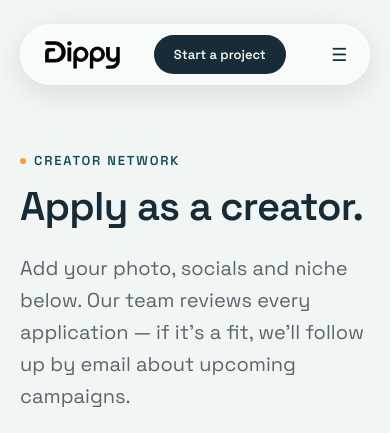
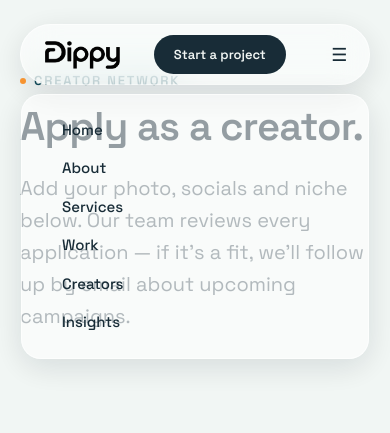
Before and after one commit to Gnarly404/Dippy-Studios, a website with bundled scripts: page join.html in a window 390 px wide. Both pictures are taken after a click on the button "Toggle menu". Shown: the top 433 px of the page. Built offline with nearby package versions, Linux system fonts and the light colour scheme; a web font is replaced by a local one.

Commit message:
Fix mobile nav menu not showing (missing .is-open CSS) and excessive section spacing on small screens

```diff
--- a/css/base/global.css
+++ b/css/base/global.css
@@ -29,6 +29,11 @@
 }
 
 .section--tight { padding-block: var(--space-2xl); }
+
+@media (max-width: 640px) {
+  .section { padding-block: var(--space-xl); }
+  .section--tight { padding-block: var(--space-lg); }
+}
 
 .section--dark {
   background: var(--color-dark);
--- a/css/layout/navbar.css
+++ b/css/layout/navbar.css
@@ -102,3 +102,23 @@
   .navbar__links { display: flex; }
   .navbar__toggle { display: none; }
 }
+
+@media (max-width: 959px) {
+  .navbar__links.is-open {
+    display: flex;
+    flex-direction: column;
+    align-items: flex-start;
+    gap: var(--space-sm);
+    position: absolute;
+    top: calc(100% + 0.6rem);
+    left: 0;
+    right: 0;
+    padding: var(--space-md) var(--space-lg);
+    background: var(--glass-fill);
+    border: 1px solid var(--glass-border);
+    border-radius: var(--radius-md);
+    backdrop-filter: blur(18px) saturate(160%);
+    -webkit-backdrop-filter: blur(18px) saturate(160%);
+    box-shadow: var(--shadow-glass);
+  }
+}
```
